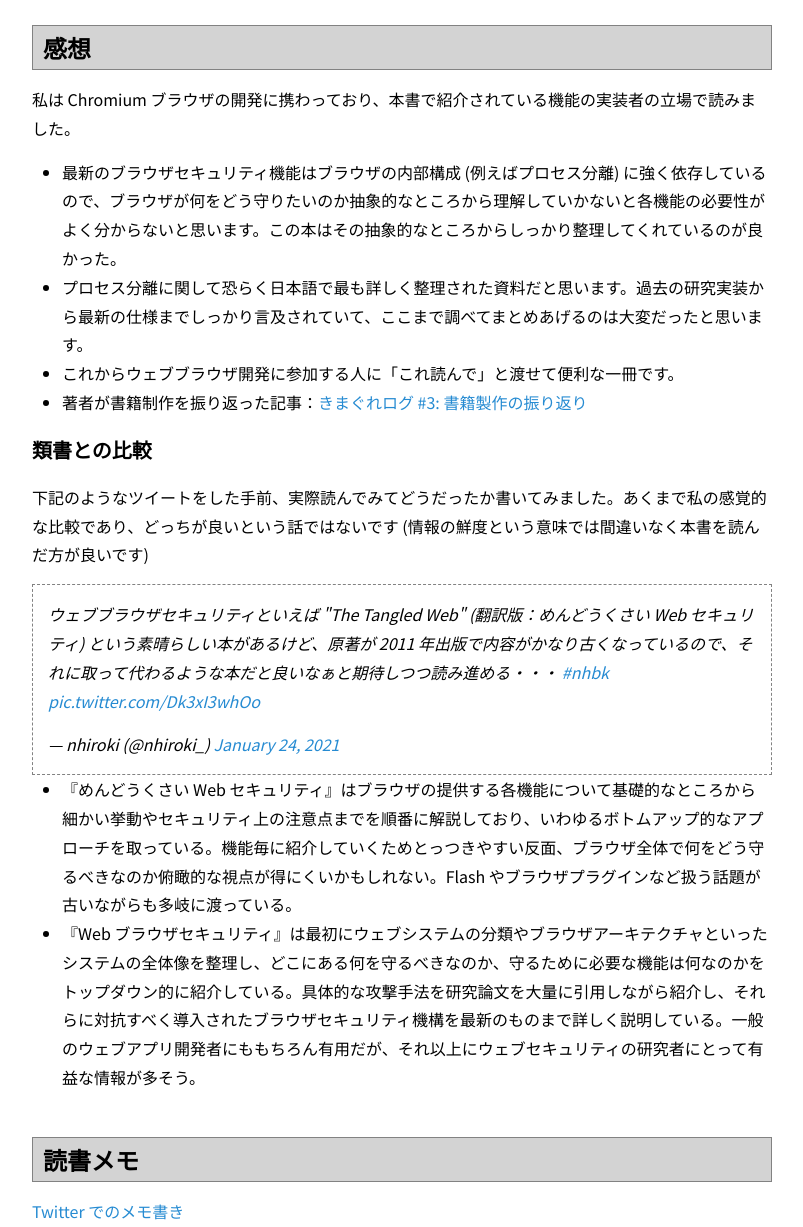
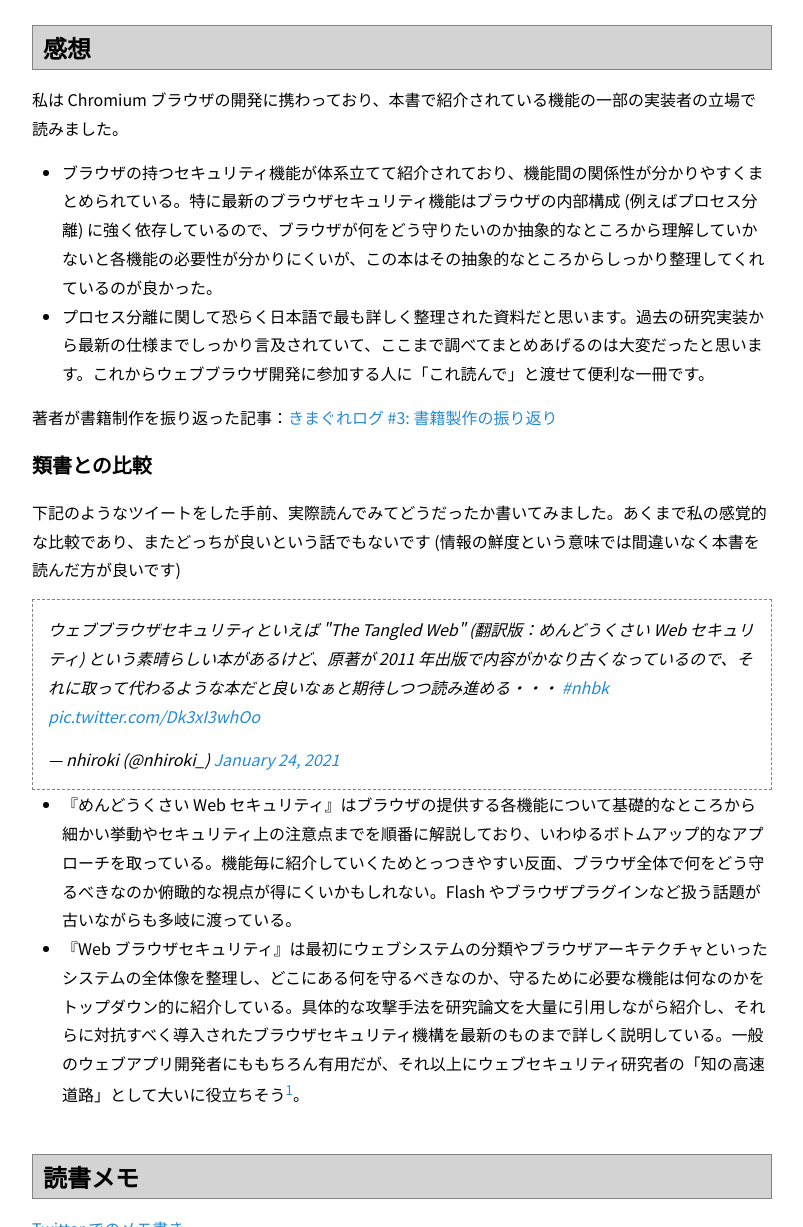
Before and after one commit to nhiroki/nhiroki.github.io, a Jekyll site: the page built from _posts/2021-02-06-book-web-browser-security.md, in a window 1280 px wide and 1400 px high, scrolled down 413 px. Shown: the part 173-1400 px from the top of the window, without its empty margins (238-1041 px from the left). Built offline with Jekyll 4.4.1, drawn with Linux system fonts in a browser that asks for light colours; comment, search, counter and statistics services are not loaded; some of the changed text lies outside the part shown.

Commit message:
Update the existing article

```diff
--- a/_posts/2021-02-06-book-web-browser-security.md
+++ b/_posts/2021-02-06-book-web-browser-security.md
@@ -12,21 +12,23 @@ image: /images/book-web-browser-security.webp
 
 # 感想
 
-私は Chromium ブラウザの開発に携わっており、本書で紹介されている機能の実装者の立場で読みました。
+私は Chromium ブラウザの開発に携わっており、本書で紹介されている機能の一部の実装者の立場で読みました。
 
-- 最新のブラウザセキュリティ機能はブラウザの内部構成 (例えばプロセス分離) に強く依存しているので、ブラウザが何をどう守りたいのか抽象的なところから理解していかないと各機能の必要性がよく分からないと思います。この本はその抽象的なところからしっかり整理してくれているのが良かった。
-- プロセス分離に関して恐らく日本語で最も詳しく整理された資料だと思います。過去の研究実装から最新の仕様までしっかり言及されていて、ここまで調べてまとめあげるのは大変だったと思います。
-- これからウェブブラウザ開発に参加する人に「これ読んで」と渡せて便利な一冊です。
-- 著者が書籍制作を振り返った記事：[きまぐれログ #3: 書籍製作の振り返り](https://diary.shift-js.info/kimagure-03/)
+- ブラウザの持つセキュリティ機能が体系立てて紹介されており、機能間の関係性が分かりやすくまとめられている。特に最新のブラウザセキュリティ機能はブラウザの内部構成 (例えばプロセス分離) に強く依存しているので、ブラウザが何をどう守りたいのか抽象的なところから理解していかないと各機能の必要性が分かりにくいが、この本はその抽象的なところからしっかり整理してくれているのが良かった。
+- プロセス分離に関して恐らく日本語で最も詳しく整理された資料だと思います。過去の研究実装から最新の仕様までしっかり言及されていて、ここまで調べてまとめあげるのは大変だったと思います。これからウェブブラウザ開発に参加する人に「これ読んで」と渡せて便利な一冊です。
+
+著者が書籍制作を振り返った記事：[きまぐれログ #3: 書籍製作の振り返り](https://diary.shift-js.info/kimagure-03/)
 
 ## 類書との比較
 
-下記のようなツイートをした手前、実際読んでみてどうだったか書いてみました。あくまで私の感覚的な比較であり、どっちが良いという話ではないです (情報の鮮度という意味では間違いなく本書を読んだ方が良いです)
+下記のようなツイートをした手前、実際読んでみてどうだったか書いてみました。あくまで私の感覚的な比較であり、またどっちが良いという話でもないです (情報の鮮度という意味では間違いなく本書を読んだ方が良いです)
 
 <blockquote class="twitter-tweet" data-conversation="none" data-dnt="true"><p lang="ja" dir="ltr">ウェブブラウザセキュリティといえば &quot;The Tangled Web&quot; (翻訳版：めんどうくさい Web セキュリティ) という素晴らしい本があるけど、原著が 2011 年出版で内容がかなり古くなっているので、それに取って代わるような本だと良いなぁと期待しつつ読み進める・・・ <a href="https://twitter.com/hashtag/nhbk?src=hash&amp;ref_src=twsrc%5Etfw">#nhbk</a> <a href="https://t.co/Dk3xI3whOo">pic.twitter.com/Dk3xI3whOo</a></p>&mdash; nhiroki (@nhiroki_) <a href="https://twitter.com/nhiroki_/status/1353244517839773698?ref_src=twsrc%5Etfw">January 24, 2021</a></blockquote> <script async src="https://platform.twitter.com/widgets.js" charset="utf-8"></script>
 
 - 『めんどうくさい Web セキュリティ』はブラウザの提供する各機能について基礎的なところから細かい挙動やセキュリティ上の注意点までを順番に解説しており、いわゆるボトムアップ的なアプローチを取っている。機能毎に紹介していくためとっつきやすい反面、ブラウザ全体で何をどう守るべきなのか俯瞰的な視点が得にくいかもしれない。Flash やブラウザプラグインなど扱う話題が古いながらも多岐に渡っている。
-- 『Web ブラウザセキュリティ』は最初にウェブシステムの分類やブラウザアーキテクチャといったシステムの全体像を整理し、どこにある何を守るべきなのか、守るために必要な機能は何なのかをトップダウン的に紹介している。具体的な攻撃手法を研究論文を大量に引用しながら紹介し、それらに対抗すべく導入されたブラウザセキュリティ機構を最新のものまで詳しく説明している。一般のウェブアプリ開発者にももちろん有用だが、それ以上にウェブセキュリティの研究者にとって有益な情報が多そう。
+- 『Web ブラウザセキュリティ』は最初にウェブシステムの分類やブラウザアーキテクチャといったシステムの全体像を整理し、どこにある何を守るべきなのか、守るために必要な機能は何なのかをトップダウン的に紹介している。具体的な攻撃手法を研究論文を大量に引用しながら紹介し、それらに対抗すべく導入されたブラウザセキュリティ機構を最新のものまで詳しく説明している。一般のウェブアプリ開発者にももちろん有用だが、それ以上にウェブセキュリティ研究者の「知の高速道路」として大いに役立ちそう[^highway]。
+
+[^highway]: 序文とあとがきにて筆者自身が Web ブラウザセキュリティにおける「知の高速道路」を目指していると述べている。
 
 # 読書メモ
 
```
Also changed, not shown: other parts of _posts/2021-02-06-book-web-browser-security.md (+2 -0 lines).
